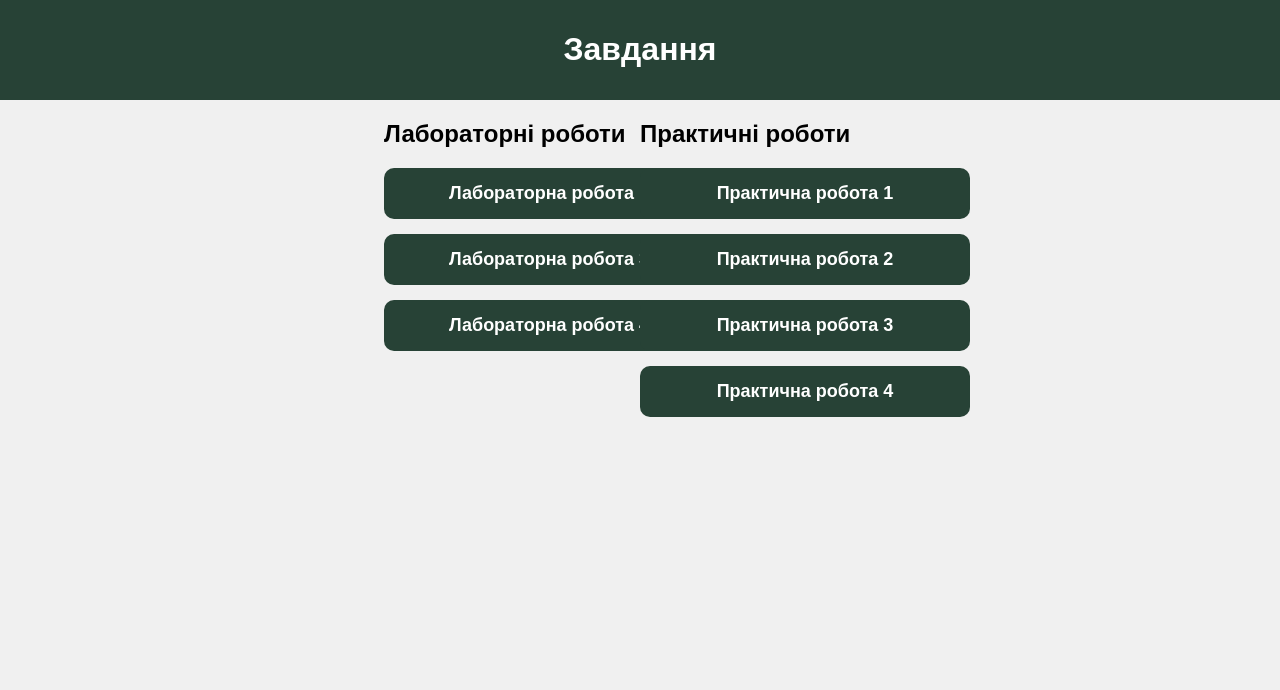
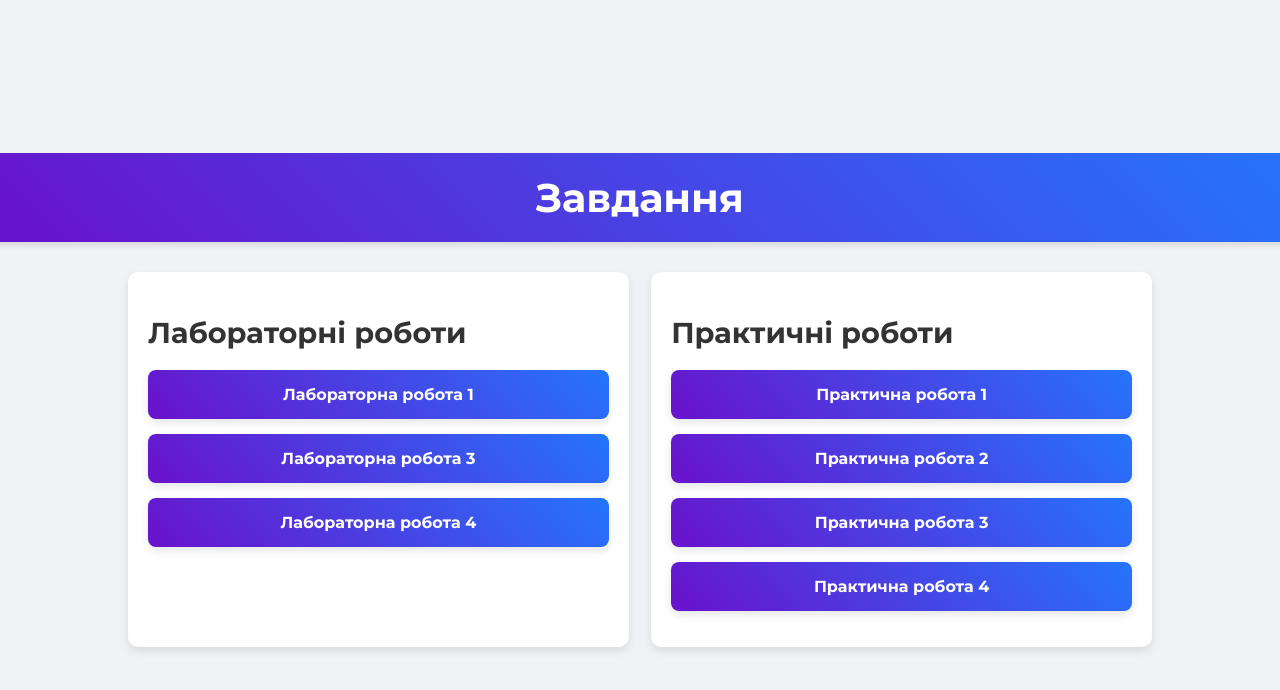
Before and after one commit to vitaliishcherbaniuk/web.github.io, a plain HTML site: page index.html in a window 1280 px wide. Drawn offline with Linux system fonts and the light colour scheme.

Commit message:
Update style.css

```diff
--- a/styles/style.css
+++ b/styles/style.css
@@ -1,54 +1,89 @@
-html {
-    scroll-behavior: smooth;
-}
-
 body {
-    font-family: Arial, sans-serif;
+    font-family: 'Montserrat', sans-serif;
+    background-color: #f0f2f5;
     margin: 0;
     padding: 0;
-    background-color: #f0f0f0; /* Додано простий фоновий колір */
+    display: flex;
+    flex-direction: column;
+    align-items: center;
+    justify-content: center;
+    height: 100vh;
 }
 
 header {
-    background-color: #274236;
-    color: #fff;
-    padding: 10px;
+    background: linear-gradient(45deg, #6a11cb, #2575fc);
+    width: 100%;
+    padding: 20px;
     text-align: center;
+    color: white;
+    box-shadow: 0 4px 6px rgba(0, 0, 0, 0.1);
+}
+
+h1 {
+    font-size: 2.5em;
+    margin: 0;
+    font-weight: 700;
 }
 
 nav {
     display: flex;
-    justify-content: center;
+    justify-content: space-between;
+    width: 80%;
+    margin-top: 30px;
 }
 
 .left-side,
 .right-side {
-    width: 20%;
+    width: 45%;
+    background-color: white;
+    padding: 20px;
+    border-radius: 10px;
+    box-shadow: 0 4px 10px rgba(0, 0, 0, 0.1);
+}
+
+h2 {
+    font-size: 1.8em;
+    color: #333;
+    margin-bottom: 20px;
 }
 
 .button {
     list-style-type: none;
     padding: 0;
-    text-align: center;
 }
 
 .button li {
     margin-bottom: 15px;
 }
 
-.button li a {
-    display: inline-block;
-    width: 300px;
-    padding: 15px;
+.button a {
     text-decoration: none;
-    background-color: #274236;
-    color: #fff;
-    border-radius: 10px;
-    transition: background-color 0.3s ease;
-    font-size: 18px;
-    font-weight: bold;
+    padding: 15px 20px;
+    display: block;
+    background: linear-gradient(45deg, #6a11cb, #2575fc);
+    color: white;
+    border-radius: 8px;
+    font-weight: 700;
+    text-align: center;
+    transition: all 0.3s ease;
+    box-shadow: 0 4px 10px rgba(0, 0, 0, 0.1);
 }
 
-.buttons li a:hover {
-    background-color: #1b2d21;
+.button a:hover {
+    background: linear-gradient(45deg, #2575fc, #6a11cb);
+    transform: translateY(-5px);
+    box-shadow: 0 6px 12px rgba(0, 0, 0, 0.2);
 }
+
+@media (max-width: 768px) {
+    nav {
+        flex-direction: column;
+        align-items: center;
+    }
+
+    .left-side,
+    .right-side {
+        width: 90%;
+        margin-bottom: 20px;
+    }
+}
```
